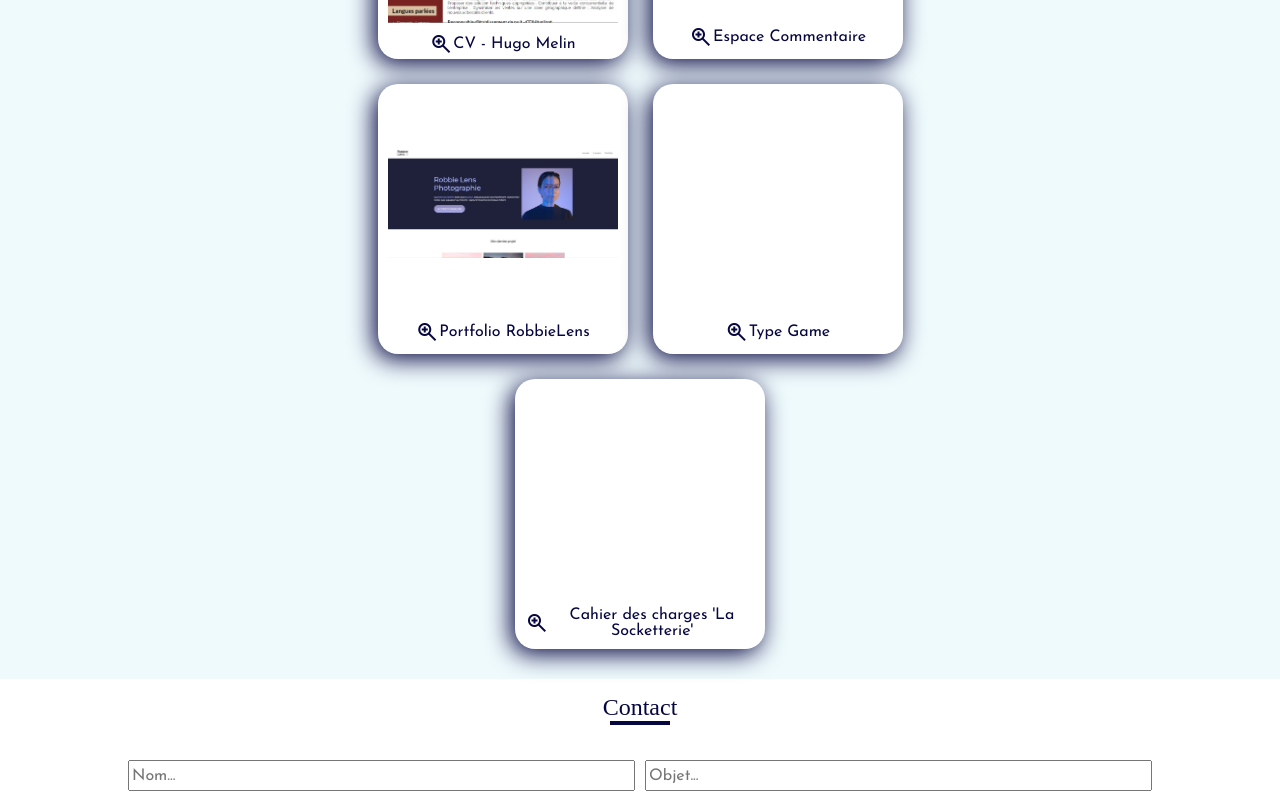
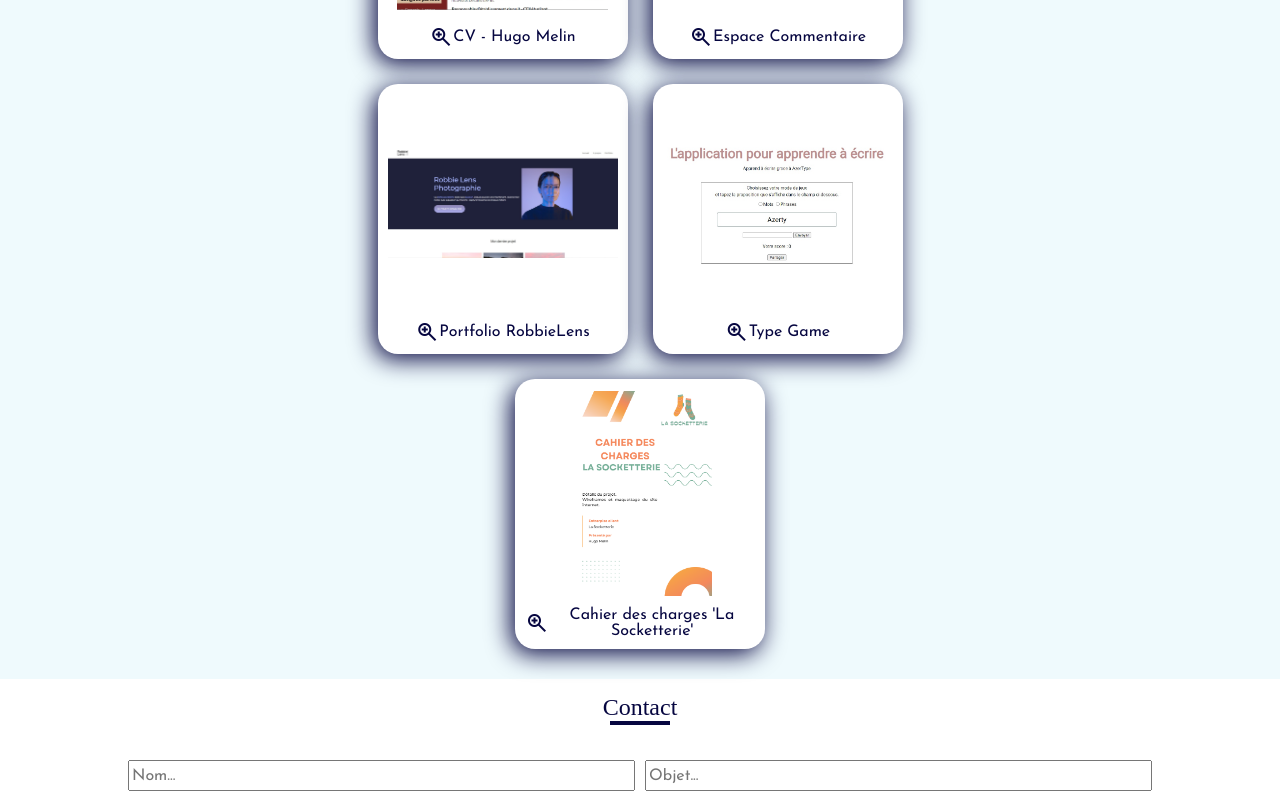
Before and after one commit to HugoMelin/Projet_CEF_Portfolio, a Vue app: page / in a window 1280 px wide. Shown: the part 1252-2049 px from the top of the page. Built offline with nearby package versions, Linux system fonts and the light colour scheme; a web font is replaced by a local one.

Commit message:
Add data in project.json

```diff
--- a/src/components/Project_SmallCard.vue
+++ b/src/components/Project_SmallCard.vue
@@ -39,6 +39,7 @@
     .polaroid img {
         width: 100%;
         height: auto;
+        max-height: 205px;
     }
 
     .polariod__image {
--- a/src/data/project.json
+++ b/src/data/project.json
@@ -37,7 +37,7 @@
             "tag": ["HTML","CSS"],
             "name": "Portfolio RobbieLens",
             "createDate": "07/02/2024",
-            "description": "",
+            "description": "Création d'un portfolio en HTML et CSS pour une photographe fictive. Ce projet consiste à créer un portfolio en HTML et CSS pour une photographe fictive. Le but de ce portfolio est de mettre en valeur son travail et de l'aider à atteindre ses objectifs professionnels.",
             "image": [
                 {
                     "src":"src/assets/images/projets/Portfolio_RobbiesLens-1.jpg",
@@ -48,25 +48,35 @@
                     "alt":"Portfolio Robbie Lens Page Portfolio "
                 }
             ],
-            "link": "https://github.com/HugoMelin/Projet_CEF_CV"
+            "link": "https://github.com/HugoMelin/Hugo-Melin/tree/main/RobbieLens"
         },
         {
             "id": 4,
             "tag": ["JavaScript"],
             "name": "Type Game",
             "createDate": "14/02/2024",
-            "description": "",
-            "image": [""],
-            "link": "https://github.com/HugoMelin/Projet_CEF_CV"
+            "description": "Dans le but d'apprendre le langague JavaScript, j'ai réalisé une sorte de petit jeu qui permet de tester si l'utilisateur renvoie la bonne chaine de caractère. L'application permet de choisir si on veut taper des mots ou des phrases complète. On retrouve également une fonctionnalité qui permet d'envoyer son score par mail.",
+            "image": [
+                {
+                    "src":"src/assets/images/projets/TypeGame-1.jpg",
+                    "alt":"Application Type game"
+                }
+            ],
+            "link": "https://github.com/HugoMelin/Hugo-Melin/tree/main/typeGame"
         },
         {
             "id": 5,
             "tag": ["Plannification"],
             "name": "Cahier des charges 'La Socketterie'",
             "createDate": "25/03/2024",
-            "description": "",
-            "image": [""],
-            "link": "https://github.com/HugoMelin/Projet_CEF_CV"
+            "description": "Création du cahier des charges pour la création du site internet de l'entreprise : 'La Socketterie'.",
+            "image": [
+                {
+                    "src":"src/assets/images/projets/LaSocketterie.png",
+                    "alt":"Application Type game"
+                }
+            ],
+            "link": "https://github.com/HugoMelin/Projet_CEF_CahierDesCharges/blob/main/La%20Socketterie.pdf"
         }
     ]
 }
```
Also changed, not shown: src/assets/images/projets/LaSocketterie.png (added), src/assets/images/projets/TypeGame-1.jpg (added).
